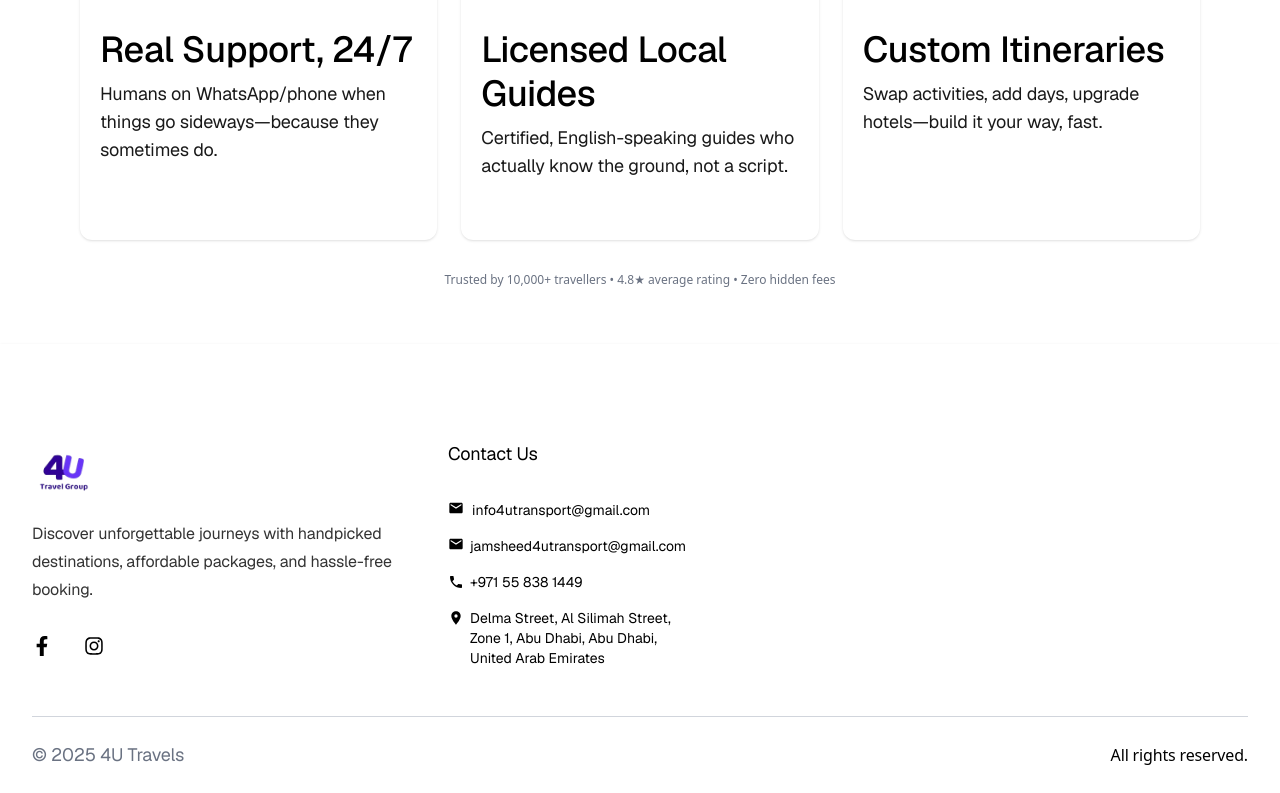
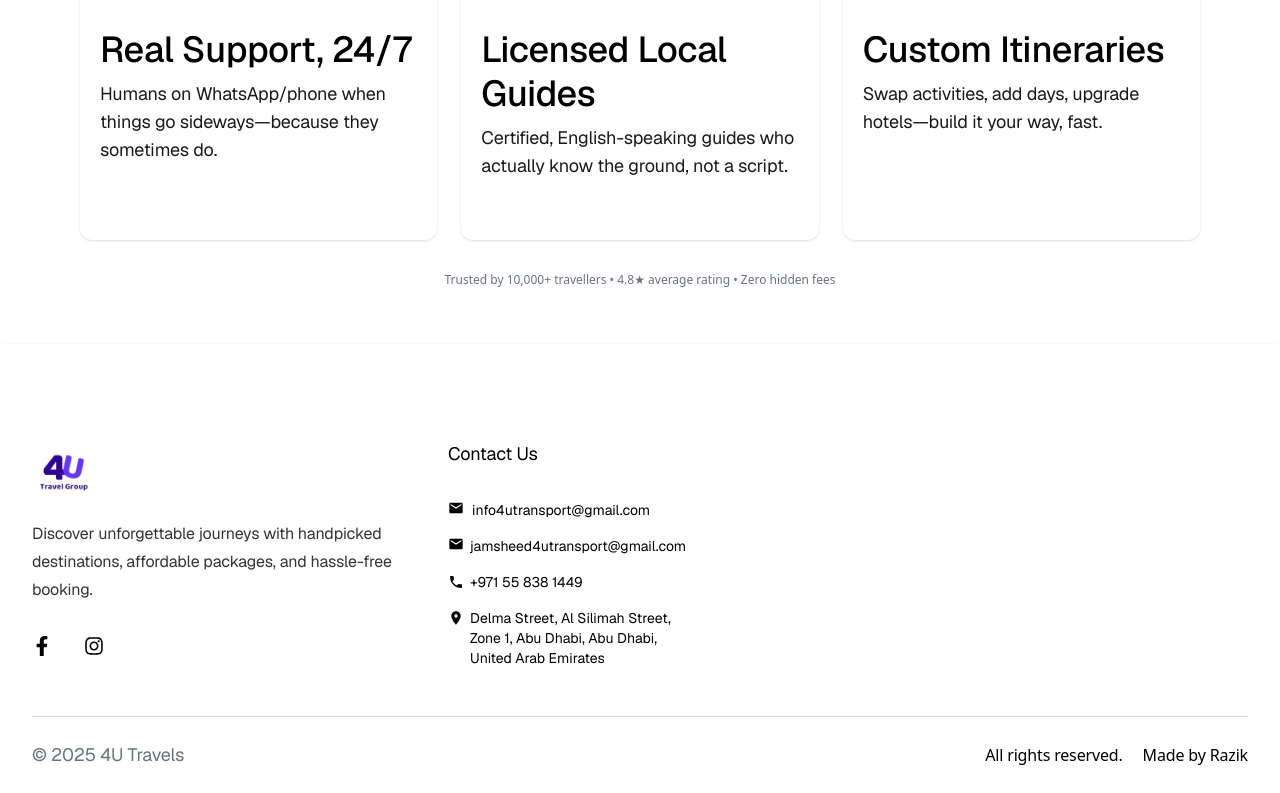
Before and after one commit to razik-c/4utravels-v3, a Next.js app: page / in a window 1280 px wide. Shown: the part 1660-2453 px from the top of the page. Built offline with nearby package versions, Linux system fonts and the light colour scheme; no server answers; the database is empty; a web font is replaced by a local one.

Commit message:
Added my name

```diff
--- a/src/components/Footer.tsx
+++ b/src/components/Footer.tsx
@@ -201,6 +201,9 @@ export default function Footer() {
               <div>
                 <span className="block sm:inline">All rights reserved.</span>
               </div>
+                 <div>
+                <span className="block sm:inline">Made by Razik</span>
+              </div>
               {/* <div>
                 <Link
                   href="/terms"
```
